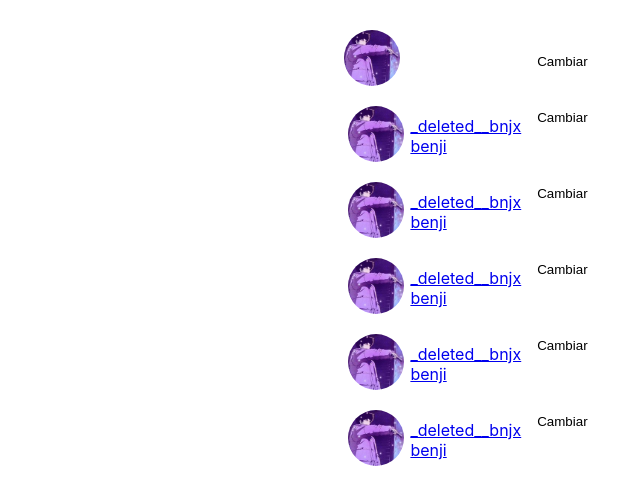
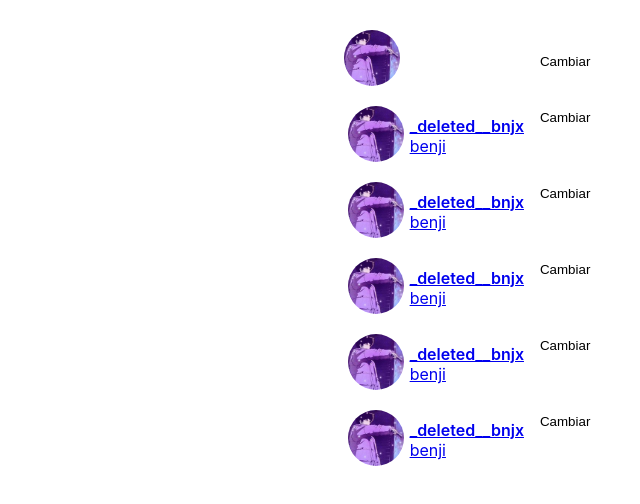
Before and after one commit to JorgeCanale/instagram_clone_with_reactjs, a React (Create React App) app: page / in a window 1280 px wide. Shown: the top 504 px of the page, without its empty margins (640-1280 px from the left). Built offline with nearby package versions, Linux system fonts and the light colour scheme.

Commit message:
i think this is not the way i should that i should do it

```diff
--- a/src/components/right_sidebar/profile_slice.css
+++ b/src/components/right_sidebar/profile_slice.css
@@ -53,9 +53,14 @@
 
 /* text styles */
 
+
+/* box sizing */
+
 .a1{
     box-sizing: border-box;
 }
+
+/* position */
 
 .a2{
     position: relative;
@@ -65,13 +70,27 @@
     position: static;
 }
 
+/* index */
+
 .a3{
     z-index: 0;
 }
 
+/* display  */
+
 .a4{
     display: flex;
 }
+
+.b4{
+    display: block;
+}
+
+.c4{
+    display: inline;
+}
+
+/* flex */
 
 .a5{
     flex-grow: 1;
@@ -84,31 +103,6 @@
 .b6{
     flex-shrink: 0;
 }
-
-.a7{
-    min-width: 0;
-}
-
-.a8{
-    justify-content: center;
-}
-
-.b8{
-    justify-content: flex-start;
-}
-
-.a9{
-    align-items: center;
-}
-
-.b9{
-    align-items: flex-start;
-}
-
-.c9{
-    align-self: auto;
-}
-
 
 .a10{
     flex-wrap: wrap;
@@ -126,19 +120,100 @@
     flex-basis: auto;
 }
 
+/* width */
 
+.a7{
+    min-width: 0;
+}
 
 .b13{
     max-width: 100%;
 }
 
+/* heigh */
+
 .b14{
     min-height: 0;
+}
+
+
+/* justify */
+
+.a8{
+    justify-content: center;
+}
+
+.b8{
+    justify-content: flex-start;
+}
+
+/* align */
+
+.a9{
+    align-items: center;
+}
+
+.b9{
+    align-items: flex-start;
+}
+
+
+.c9{
+    align-self: auto;
+}
+
+.d9{
+    align-items: stretch;
 }
 
 .b15{
     align-content: stretch;
 }
+
+
+/* margin */
+
+.a16{
+    margin-bottom: 0;
+}
+
+.b16{
+    margin-left: 4px;
+}
+
+/* font */
+
+.a17{
+    font-weight: 600;
+}
+
+/* white-space */
+
+.a18{
+    white-space: pre-line;
+}
+
+.b18{
+    white-space: nowrap;
+}
+
+
+/* word */
+
+.a19{
+    word-wrap: break-word;
+}
+
+/* text */
+
+.a20{
+    text-overflow: ellipsis;
+}
+
+
+
+
+
 
 
 
--- a/src/components/right_sidebar/profile_slice.js
+++ b/src/components/right_sidebar/profile_slice.js
@@ -20,12 +20,12 @@
             <div className="a1 a2 a3 a4 a5 a6 a7 a8 a9 a10 a11 a12">
                 <div className="a1 a2 a3 a4 a5 a7 b6 b11 b13">
                     <div className="a1 a4 a5 a7 b2 b8 b9 b11 b14 b15 c9 ">
-                        <span className="user_name">
-                            <span>
-                                <div>
-                                    <div>
-                                        <div>
-                                            <a href={alink}>{uname}</a>
+                        <span className="a2 a7 a16  a18 a19 b4 b13 " dir="auto">
+                            <span className="a17 a20 a19 b4 b13 b18">
+                                <div className="a1 a4 a11 b2 b8 b15 b18 d9">
+                                    <div className="c4">
+                                        <div className="c4">
+                                            <a className="c4" href={alink}>{uname}</a>
                                         </div>
                                     </div>
                                 </div>
```
